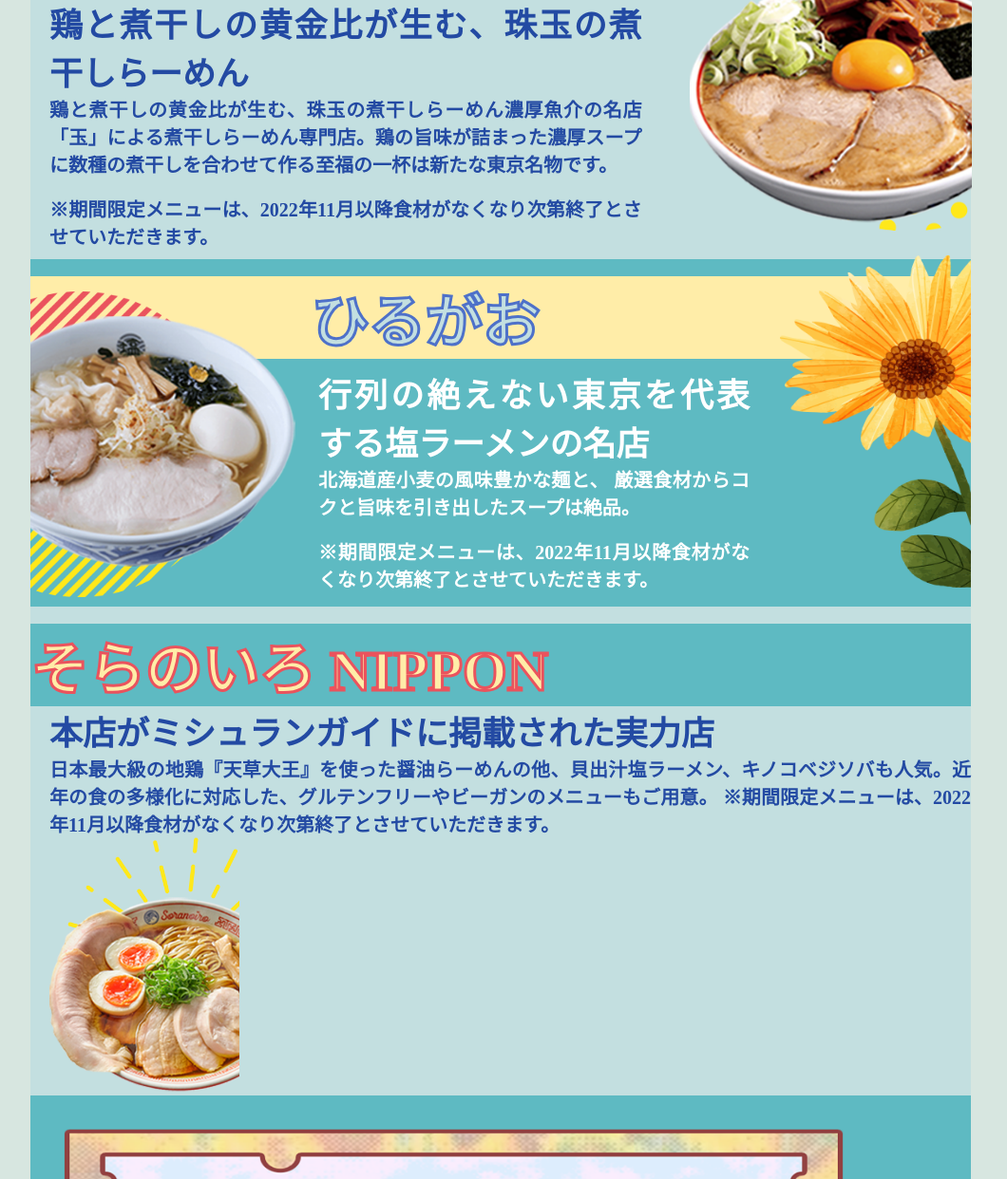
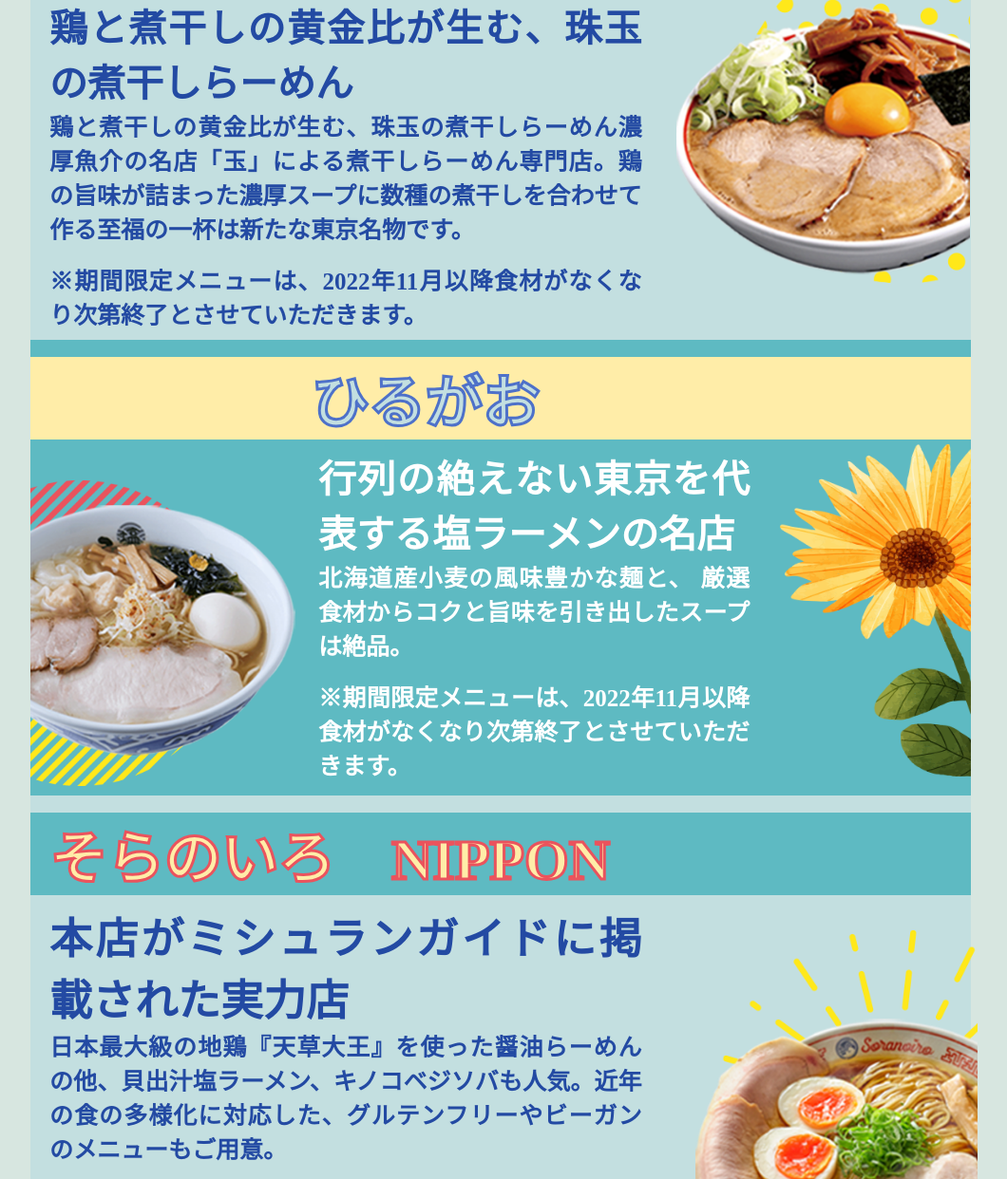
Before and after one commit to jasminews/ozora-resto, a plain HTML site: page index.html in a window 1280 px wide. Shown: the part 792-2034 px from the top of the page at 95% size, without its empty margins (113-1173 px from the left). Drawn offline with Linux system fonts and the light colour scheme; a web font is replaced by a local one.

Commit message:
Add files via upload

```diff
--- a/css/style.css
+++ b/css/style.css
@@ -3,6 +3,11 @@
     margin: 0;
     padding: 0;
     box-sizing: border-box;
+}
+html {
+    -moz-text-size-adjust: none;
+    -webkit-text-size-adjust: none;
+    -ms-text-size-adjust: none;
 }
 body {
     background: url(../img/background.png);
@@ -55,7 +60,6 @@ a:hover {
     -webkit-text-stroke-width: 3px;
     -webkit-text-stroke-color:#ea535d;
     background-color: #5ebac2;
-    padding-left: 10px;
 }
 #hirugao-ramen .name-m {
     color: #c3dfe0;
@@ -88,14 +92,17 @@ a:hover {
     color: #234aa3;
     font-family: "Zen Kurenaido", serif;
     text-align: justify;
-    font-size: 35px;
+    font-size: 40px;
 }
 #ramen-tamago p {
     color: #234aa3;
     font-family: "Zen Kurenaido", serif;
     text-align: justify;
-    font-size: 20px;
+    font-size: 25px;
     font-weight: bold;
+}
+.name-t {
+    padding-left: 10px;
 }
 
 #hirugao-ramen .menu-m {
@@ -108,13 +115,13 @@ a:hover {
     color: white;
     font-family: "Zen Kurenaido", serif;
     text-align:justify;
-    font-size: 35px;
+    font-size: 40px;
 }
 #hirugao-ramen p {
     color: white;
     font-family: "Zen Kurenaido", serif;
     text-align: justify;
-    font-size: 20px;
+    font-size: 25px;
     font-weight: bold;
 }
 
@@ -128,13 +135,13 @@ a:hover {
     color: #234aa3;
     font-family: "Zen Kurenaido", serif;
     text-align: justify;
-    font-size: 35px;
+    font-size: 45px;
 }
 #soranoiro-nippon p {
     color: #234aa3;
     font-family: "Zen Kurenaido", serif;
     text-align: justify;
-    font-size: 20px;
+    font-size: 25px;
     font-weight: bold;
 }
 
@@ -154,10 +161,14 @@ a:hover {
     width: 25%;
 }
 .img-t img {
-    width: 120%;
+    width: 125%;
     position: absolute;
-    left: 50px;
-    bottom: 30px;
+    left: 36px;
+    bottom: 60px;
+}
+
+.name-m {
+    padding-right: 160px;
 }
 .text-m {
     width: 60%;
@@ -166,9 +177,6 @@ a:hover {
 .img-m {
     position: relative;
     width: 25%;
-}
-.name-m {
-    padding-right: 160px;
 }
 .img-m img {
     width: 125%;
@@ -186,3 +194,21 @@ a:hover {
     left: 22px;
     bottom: 20px;
 }
+
+.name-b {
+    padding-left: 20px;
+}
+.img-b {
+    position: relative;
+    width: 25%;
+}
+.img-b img {
+    width: 120%;
+    position: absolute;
+    left: 700px;
+    bottom: -50px;
+}
+.text-b {
+    width: 65%;
+    padding: 10px 0;
+}
--- a/index.html
+++ b/index.html
@@ -67,17 +67,15 @@
             </div>
             <div id="soranoiro-nippon">
                 <br>
-                <h1 class="name-b"> そらのいろ NIPPON</h1>
-                <div class="menu-b">
-                    <div class="text-b">
-                        <h2> 本店がミシュランガイドに掲載された実力店 </h2>
-                        <p> 日本最大級の地鶏『天草大王』を使った醤油らーめんの他、貝出汁塩ラーメン、キノコベジソバも人気。近年の食の多様化に対応した、グルテンフリーやビーガンのメニューもご用意。
-
-                            ※期間限定メニューは、2022年11月以降食材がなくなり次第終了とさせていただきます。
-                        </p>
-                    <div class="img-b">
-                        <img src="img/ramen3.png" width="200px">
-                    </div>
+                <h1 class="name-b"> そらのいろ　NIPPON</h1>
+                <div class="text-b">
+                    <h2> 本店がミシュランガイドに掲載された実力店 </h2>
+                    <p> 日本最大級の地鶏『天草大王』を使った醤油らーめんの他、貝出汁塩ラーメン、キノコベジソバも人気。近年の食の多様化に対応した、グルテンフリーやビーガンのメニューもご用意。</p>
+                    <br>
+                    <p> ※期間限定メニューは、2022年11月以降食材がなくなり次第終了とさせていただきます。</p>
+                </div>
+                <div class="img-b">
+                    <img src="img/ramen3.png" width="200px">
                 </div>
             </div>
         </div>
```
